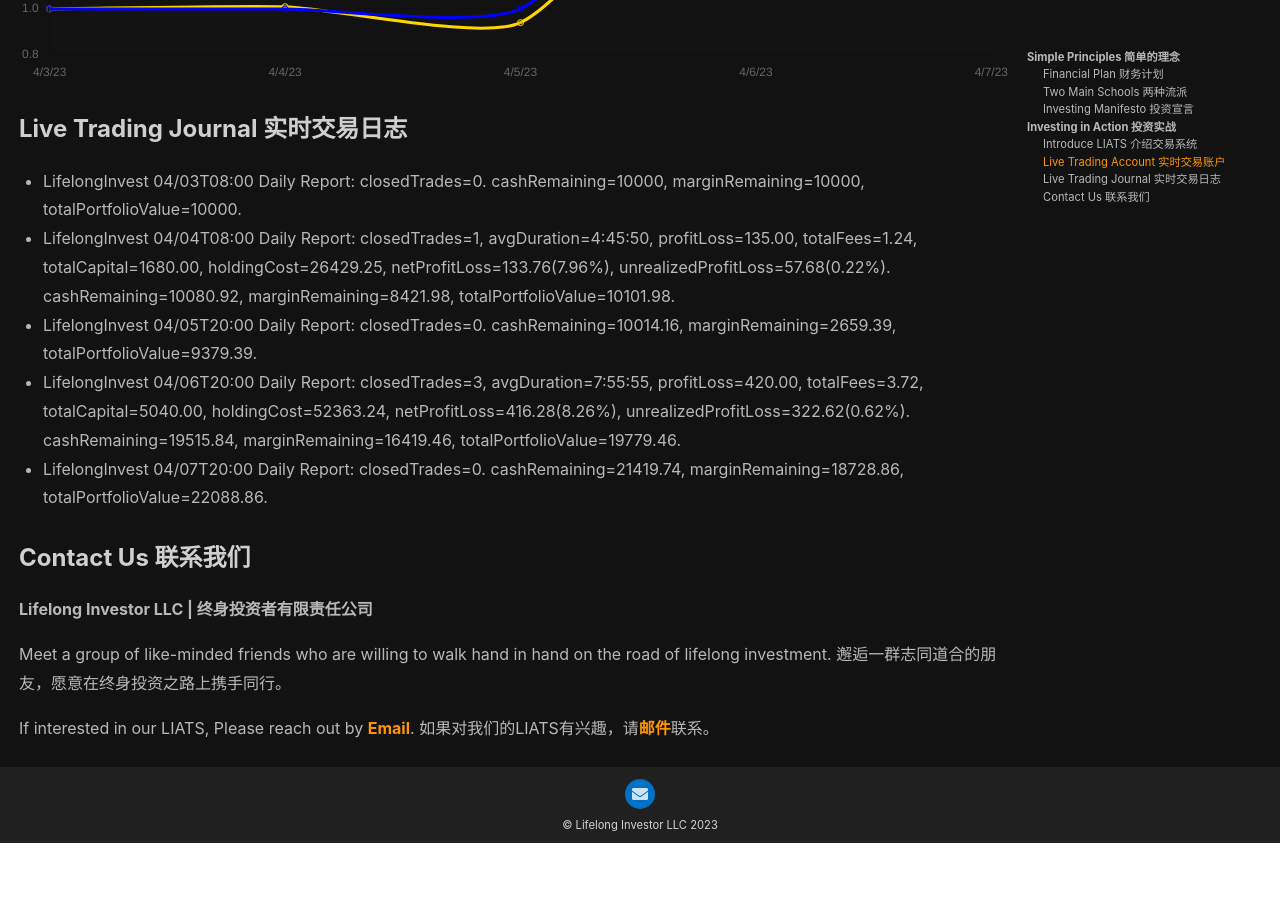
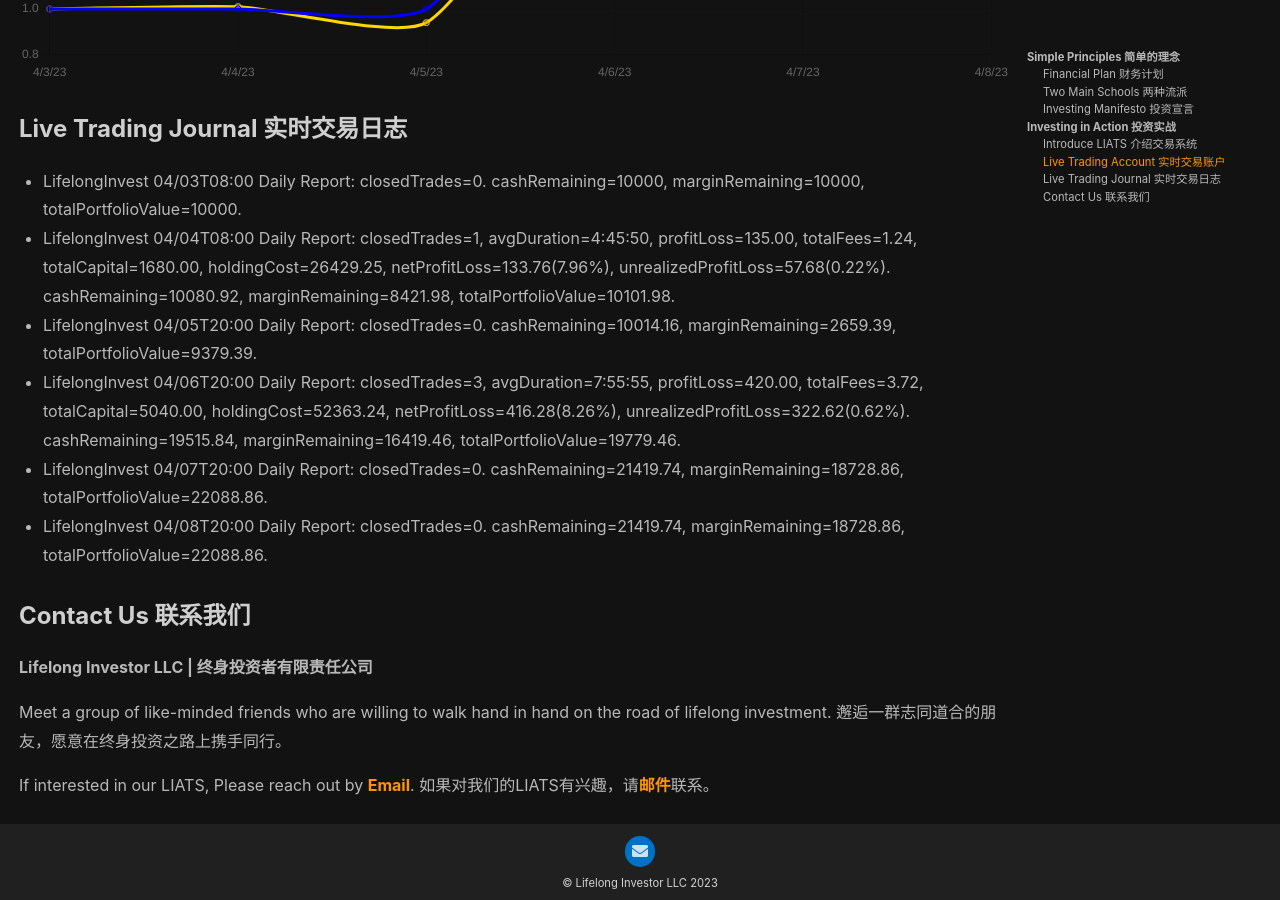
Before and after one commit to lifelonginvestorllc/lifelonginvestorllc.github.io, a Jekyll site: the page built from index.md, in a window 1280 px wide and 900 px high, scrolled down 3313 px. Built offline with Jekyll 4.4.1, drawn with Linux system fonts in a browser that asks for light colours; nearby versions of some CDN libraries; before the commit the page ends 4156 px from its top, so only the background shows below that; some of the changed lines change nothing that is shown.

Commit message:
Live with Chart

```diff
--- a/index.md
+++ b/index.md
@@ -127,21 +127,21 @@ LIATS（终身投资者算法交易系统）是敏捷灵活且透明可见的，
 {
   "type": "line",
   "data": {
-    "labels": ["4/3/23", "4/4/23", "4/5/23", "4/6/23", "4/7/23"],
+    "labels": ["4/3/23", "4/4/23", "4/5/23", "4/6/23", "4/7/23", "4/8/23"],
     "datasets": [
       {
         "label": "Principal (本金)",
         "lineTension": 0.2,
         "borderColor": "blue",
         "pointRadius": 3,
-        "data": [1, 1, 1, 2, 2.1]
+        "data": [1, 1, 1, 2, 2.1, 2.1]
       },
       {
         "label": "Total Asset (总资产)",
         "lineTension": 0.2,
         "borderColor": "gold",
         "pointRadius": 3,
-        "data": [1, 1.01, 0.94, 1.98, 2.21]
+        "data": [1, 1.01, 0.94, 1.98, 2.21, 2.21]
       }
     ]
   },
@@ -183,6 +183,7 @@ LIATS（终身投资者算法交易系统）是敏捷灵活且透明可见的，
 - LifelongInvest 04/05T20:00 Daily Report: closedTrades=0. cashRemaining=10014.16, marginRemaining=2659.39, totalPortfolioValue=9379.39.
 - LifelongInvest 04/06T20:00 Daily Report: closedTrades=3, avgDuration=7:55:55, profitLoss=420.00, totalFees=3.72, totalCapital=5040.00, holdingCost=52363.24, netProfitLoss=416.28(8.26%), unrealizedProfitLoss=322.62(0.62%). cashRemaining=19515.84, marginRemaining=16419.46, totalPortfolioValue=19779.46.
 - LifelongInvest 04/07T20:00 Daily Report: closedTrades=0. cashRemaining=21419.74, marginRemaining=18728.86, totalPortfolioValue=22088.86.
+- LifelongInvest 04/08T20:00 Daily Report: closedTrades=0. cashRemaining=21419.74, marginRemaining=18728.86, totalPortfolioValue=22088.86.
 
 ### Contact Us 联系我们
 
```
